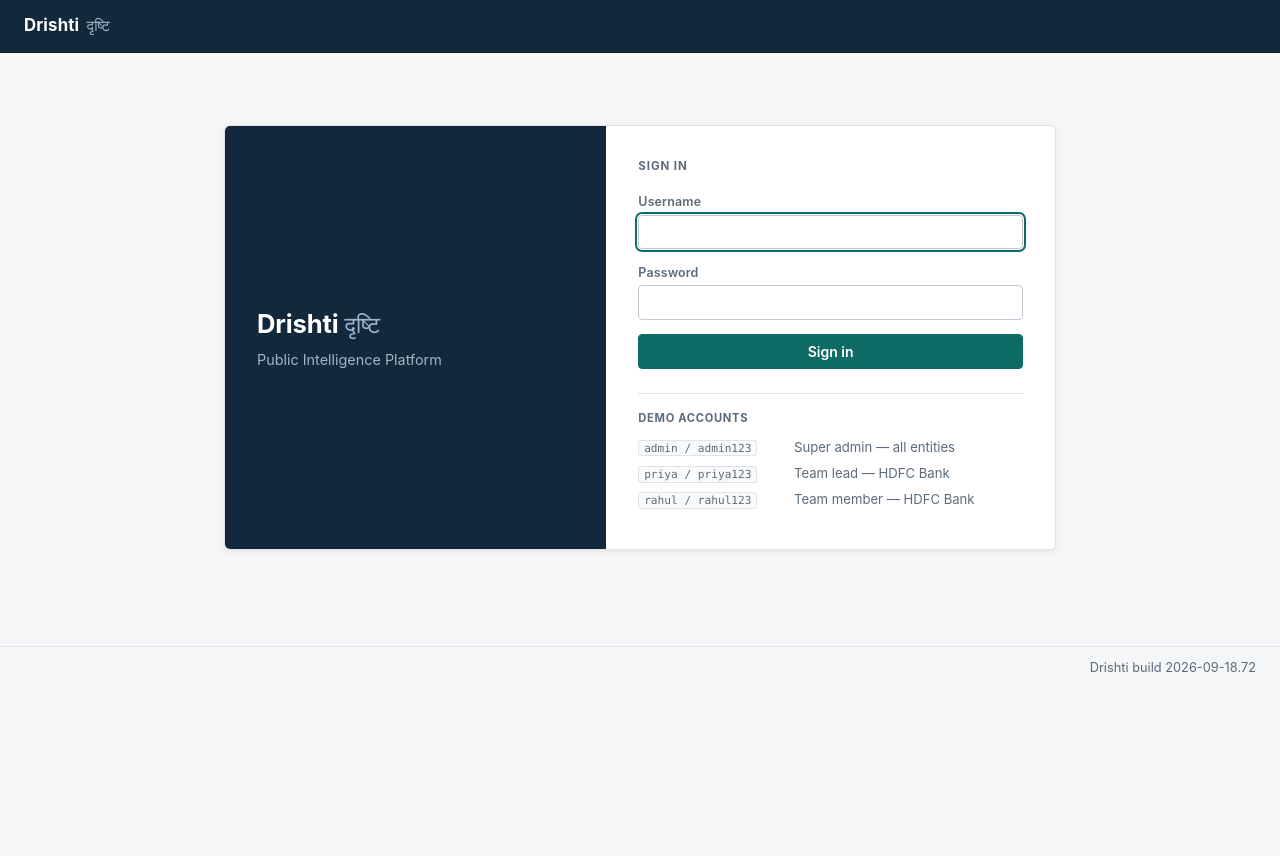
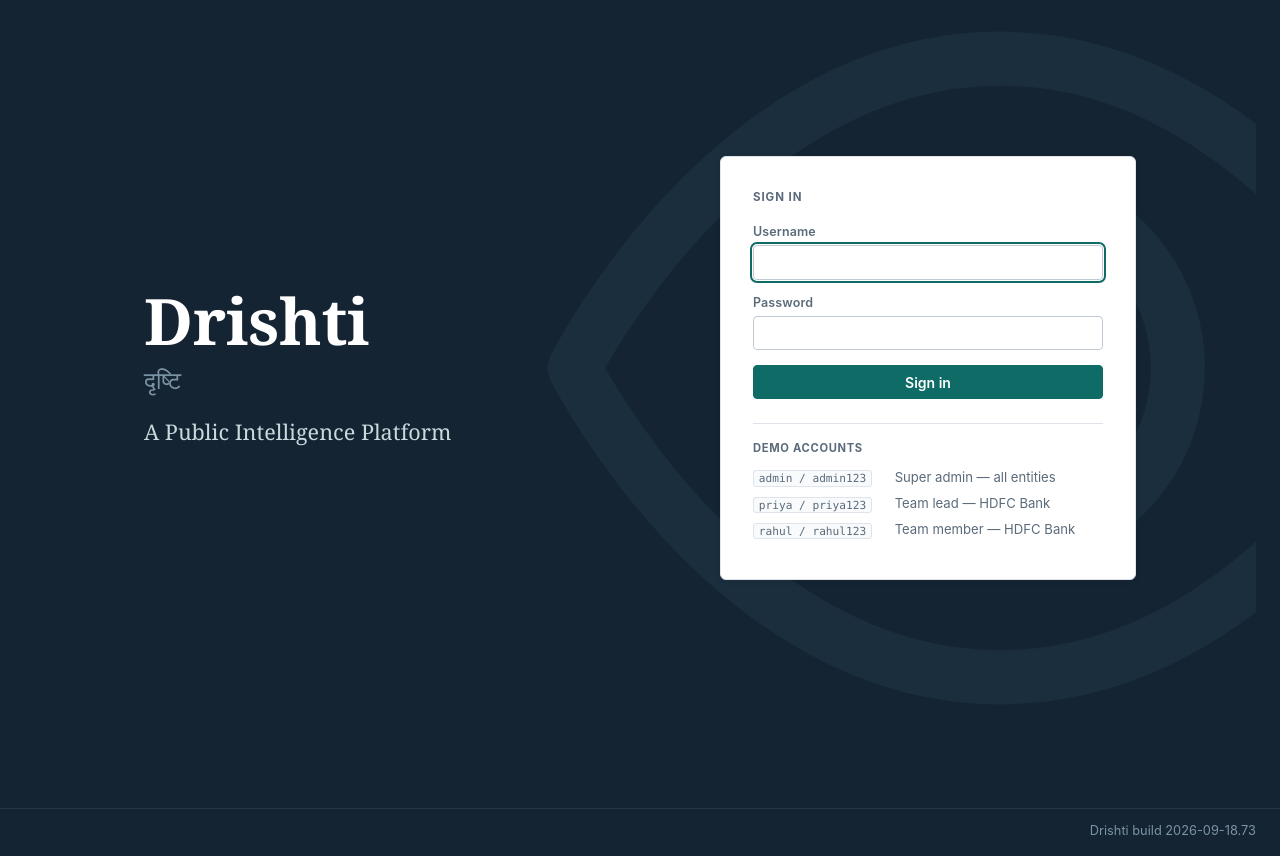
Before and after one commit to anuragbnohar/Suchak, a FastAPI app: page /login in a window 1280 px wide. Before the commit the page ends 672 px from the top, so only its background shows below. Run offline with FastAPI, Linux system fonts and the light colour scheme; data comes from the database, SQL or seed files in the repository.

Commit message:
Dress the sign-in screen in the platform's own face
Styled after the Drishti design sheet: the whole page is the deep navy
of the deck, the wordmark is large and serif with the Devanagari and
"A Public Intelligence Platform" beneath it, and the faint eye sits at
the right edge as a watermark, drawn inline as SVG so nothing is
fetched. Only the form itself is a light card, framed by the eye's
outline. The masthead bar is hidden on this one page -- the sheet has
no bar above the wordmark, and it would only repeat it -- while the
footer keeps the build stamp. The demo table, error and flash styling,
and the public-mode behaviour are unchanged, and base.html gained an
overridable body-class block for any page that needs its own dress.

Co-Authored-By: Claude Fable 5 <noreply@anthropic.com>
Claude-Session: https://claude.ai/code/session_012Jfaecm5wbpqp6Q6ELhSuq

```diff
--- a/app/main.py
+++ b/app/main.py
@@ -194,7 +194,7 @@ app.mount("/static", StaticFiles(directory=BASE_DIR / "static"), name="static")
 # debugging rounds -- the fix on GitHub, the report from an old copy on
 # disk -- so the running build identifies itself where a screenshot
 # always includes it. Bump on every user-visible change.
-APP_BUILD = "2026-09-18.72"
+APP_BUILD = "2026-09-18.73"
 
 # Templates load once, at startup, like the Python code. With live
 # reloading, extracting an update ZIP over a RUNNING app served new
--- a/app/static/style.css
+++ b/app/static/style.css
@@ -825,31 +825,55 @@ a.trend-col:hover { text-decoration: none; }
   .entity-new-grid, .field-pair { grid-template-columns: 1fr; }
 }
 
-/* ══ Sign in ═══════════════════════════════════════════════════════════ */
+/* ══ Sign in ═══════════════════════════════════════════════════════════
+   Styled after the Drishti design sheet: the whole page is the deck's
+   deep navy, the wordmark is large and serif, and the faint eye sits at
+   the right edge as a watermark. Only the form itself is a light card. */
 
-.login-wrap { display: flex; justify-content: center; padding-top: 6vh; }
+.login-page { background: #142433; }
+/* the sheet has no bar above the wordmark, and the bar would only
+   repeat it -- the footer stays, the build stamp is the update ritual */
+.login-page .topbar { display: none; }
+.login-page .app-footer { border-top-color: #24384A; }
+.login-page .app-footer .meta-dim { color: #7A93A5; }
+.login-page .flash { background: #1E3347; border-color: #2C4257; color: #DCE6EF; }
+.login-wrap {
+  position: relative; overflow: hidden;
+  display: flex; justify-content: center; align-items: center;
+  min-height: calc(100vh - 7rem); padding: 2rem 1.5rem;
+}
+/* The watermark: the same eye as the design sheet, one shade above the
+   background. Large enough that its almond outline shows past the form
+   card sitting on it, so the overlap reads as composed, not accidental. */
+.login-eye {
+  position: absolute; right: -13rem; top: 50%;
+  width: 58rem; height: 58rem; transform: translateY(-50%);
+  color: #1B2E3D; pointer-events: none;
+}
 .login-card {
-  /* the identity side takes a little less than the form beside it: it
-     carries two lines now, and the form's demo table must not be squeezed
-     into wrapping a bank name onto its own row */
-  display: grid; grid-template-columns: minmax(0, 0.85fr) minmax(23rem, 1fr);
+  position: relative;
+  display: grid; grid-template-columns: minmax(0, 1fr) minmax(23rem, 26rem);
+  gap: 3.5rem; align-items: center;
+  width: 100%; max-width: 62rem;
+}
+/* The identity side sits straight on the navy, exactly as on the sheet:
+   the name, the script, what this is -- and nothing else. */
+.login-intro { color: #DCE6EF; }
+.login-brand {
+  font-family: Cambria, Georgia, 'Times New Roman', serif;
+  font-size: 4rem; font-weight: 700; line-height: 1.05;
+  margin: 0; color: #fff;
+}
+.login-devanagari { margin: 0.5rem 0 0; font-size: 1.5rem; color: #7A93A5; }
+.login-sub {
+  font-family: Cambria, Georgia, 'Times New Roman', serif;
+  color: #C9D9DC; margin: 1.1rem 0 0; font-size: 1.35rem; font-weight: 400;
+}
+.login-panel {
   background: var(--surface); border: 1px solid var(--line);
-  border-radius: var(--r); overflow: hidden;
-  width: 100%; max-width: 52rem; box-shadow: var(--shadow-md);
+  border-radius: var(--r); box-shadow: var(--shadow-md);
+  padding: 2rem 2rem 2.25rem;
 }
-/* The identity side: the name and what this is, and nothing else. Two
-   lines against the full height of the form beside them, so they are
-   centred -- pinned to the top they would read as a panel whose contents
-   failed to arrive. */
-.login-intro {
-  background: var(--masthead); color: #DCE6EF;
-  padding: 2.5rem 2rem;
-  display: flex; flex-direction: column; justify-content: center;
-}
-.login-brand { font-size: 1.6rem; font-weight: 700; margin: 0; color: #fff; }
-.login-intro .devanagari { color: #9FB6C9; }
-.login-sub { color: #9FB6C9; margin: 0.35rem 0 0; font-size: 0.9rem; }
-.login-panel { padding: 2rem 2rem 2.25rem; }
 .login-panel > h2 { margin-bottom: 1.1rem; }
 .login-form { display: flex; flex-direction: column; gap: 0.9rem; margin-bottom: 1.5rem; }
 .demo-creds { border-top: 1px solid var(--line); padding-top: 1rem; font-size: 0.82rem; }
@@ -858,8 +882,10 @@ a.trend-col:hover { text-decoration: none; }
 .demo-creds td { padding: 0.2rem 0.75rem 0.2rem 0; color: var(--muted); vertical-align: top; }
 .demo-creds td:first-child { white-space: nowrap; }
 @media (max-width: 760px) {
-  .login-card { grid-template-columns: 1fr; max-width: 28rem; }
-  .login-intro { padding: 1.5rem; }
+  .login-card { grid-template-columns: 1fr; gap: 2rem; max-width: 28rem; }
+  .login-brand { font-size: 2.6rem; }
+  .login-sub { font-size: 1.1rem; }
+  .login-eye { width: 26rem; height: 26rem; right: -10rem; opacity: 0.7; }
 }
 code { font-family: var(--mono); font-size: 0.85em; background: var(--surface-2); border: 1px solid var(--line); border-radius: var(--r-xs); padding: 0.05rem 0.3rem; }
 
--- a/app/templates/base.html
+++ b/app/templates/base.html
@@ -12,7 +12,7 @@
    new URL, so the fresh styling is fetched with the first page. #}
 <link rel="stylesheet" href="/static/style.css?v={{ app_build }}">
 </head>
-<body>
+<body class="{% block bodyclass %}{% endblock %}">
 <header class="topbar">
   {% if user %}
   {% set path = request.url.path %}
--- a/app/templates/login.html
+++ b/app/templates/login.html
@@ -1,17 +1,26 @@
 {% extends "base.html" %}
 {% block title %}Sign in · Drishti{% endblock %}
+{% block bodyclass %}login-page{% endblock %}
 {% block content %}
-{# Identity on one side, the form on the other. A sign-in screen is the
-   first thing an officer sees of the application, and a small box adrift
-   in an empty page says nothing about what they are signing in to. The
-   identity side carries the name and what this is, and nothing else: a
-   sign-in screen is not the place to explain the product to someone who
-   already has an account on it. #}
+{# The sign-in screen wears the platform's own face -- the deep navy,
+   the serif wordmark and the faint eye of the Drishti design sheet --
+   with the form on a plain light card beside it. The identity side
+   carries the name and what this is, and nothing else: a sign-in screen
+   is not the place to explain the product to someone who already has an
+   account on it. #}
 <div class="login-wrap">
+  <svg class="login-eye" viewBox="0 0 24 24" aria-hidden="true" focusable="false"
+       fill="none" stroke="currentColor" stroke-width="1.4"
+       stroke-linecap="round" stroke-linejoin="round">
+    <path d="M1 12s4-8 11-8 11 8 11 8-4 8-11 8-11-8-11-8z"/>
+    <circle cx="12" cy="12" r="4.6"/>
+    <circle cx="12" cy="12" r="1.9" fill="currentColor" stroke="none"/>
+  </svg>
   <div class="login-card">
     <section class="login-intro">
-      <h1 class="login-brand">Drishti <span class="devanagari">दृष्टि</span></h1>
-      <p class="login-sub">Public Intelligence Platform</p>
+      <h1 class="login-brand">Drishti</h1>
+      <p class="login-devanagari devanagari">दृष्टि</p>
+      <p class="login-sub">A Public Intelligence Platform</p>
     </section>
 
     <section class="login-panel">
```
